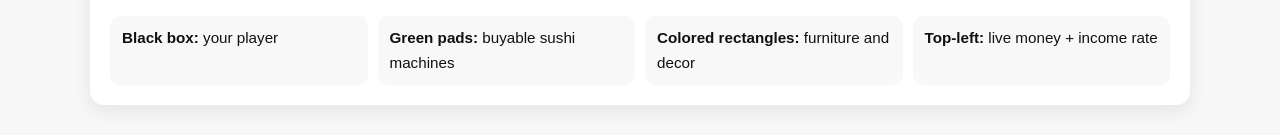
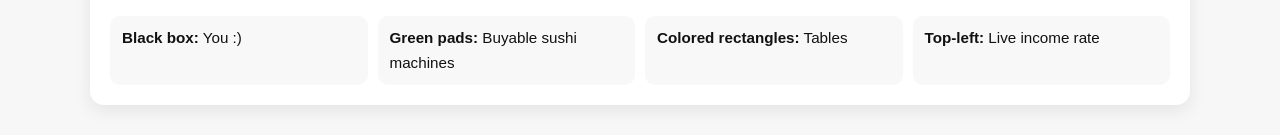
Before and after one commit to gilstero/personalsite, a plain HTML site: page tycoon.html in a window 1280 px wide. Shown: the part 832-967 px from the top of the page. Drawn offline with Linux system fonts and the light colour scheme.

Commit message:
fixed the bottom of the screen captions

```diff
--- a/tycoon.html
+++ b/tycoon.html
@@ -33,10 +33,10 @@
       <canvas id="gameCanvas" width="1000" height="620"></canvas>
 
       <div class="legend">
-        <div><strong>Black box:</strong> your player</div>
-        <div><strong>Green pads:</strong> buyable sushi machines</div>
-        <div><strong>Colored rectangles:</strong> furniture and decor</div>
-        <div><strong>Top-left:</strong> live money + income rate</div>
+        <div><strong>Black box:</strong> You :)</div>
+        <div><strong>Green pads:</strong> Buyable sushi machines</div>
+        <div><strong>Colored rectangles:</strong> Tables </div>
+        <div><strong>Top-left:</strong> Live income rate </div>
       </div>
     </section>
   </main>
```
